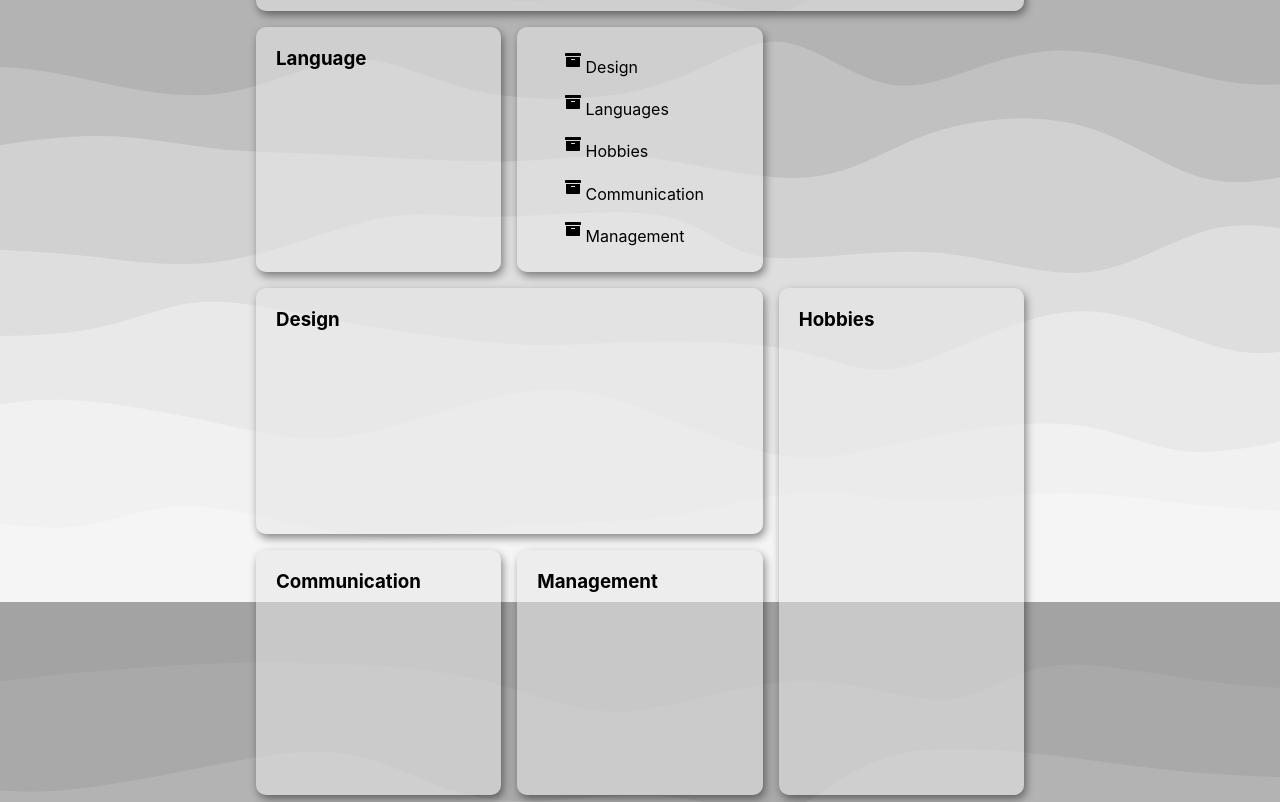
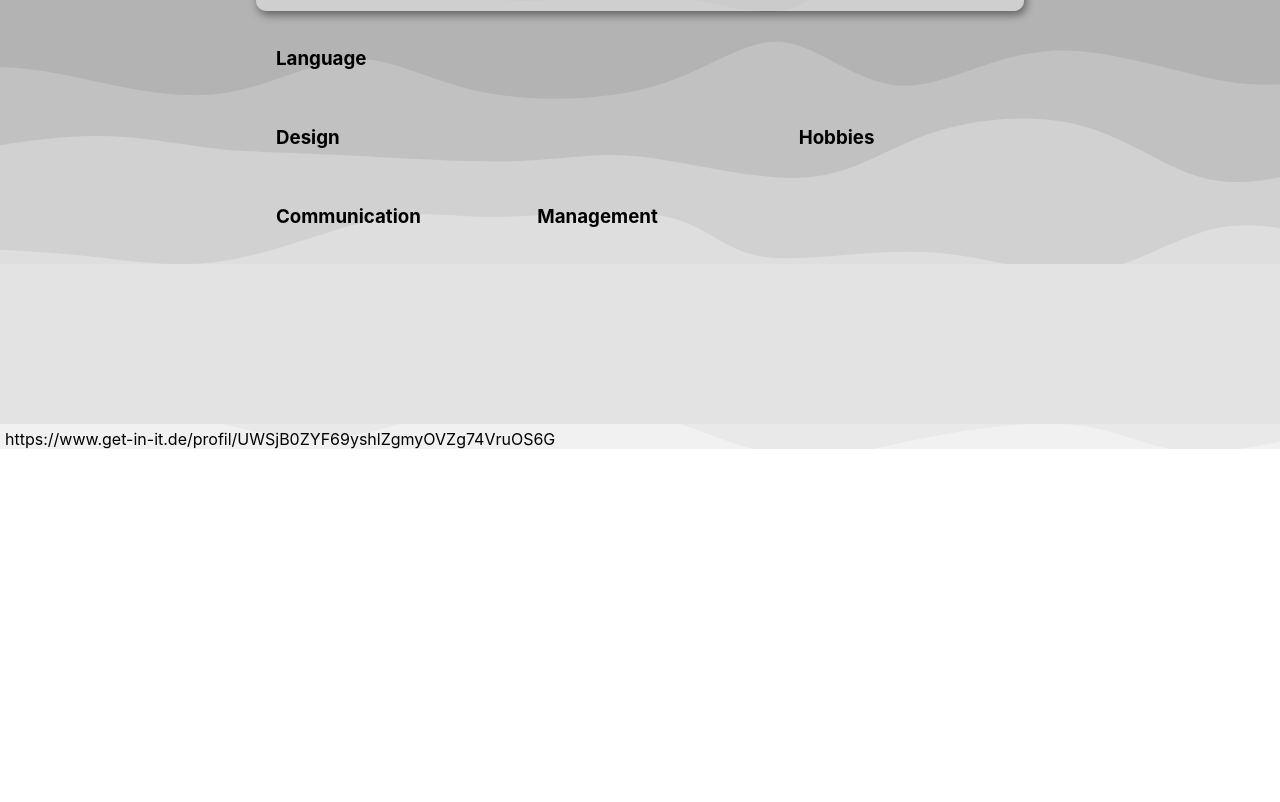
Before and after one commit to liamskydamien/me, a React (Create React App) app: page / in a window 1280 px wide. Shown: the part 1798-2600 px from the top of the page. After the commit the page ends 2252 px from the top, so only its background shows below. Built offline with nearby package versions, Linux system fonts and the light colour scheme.

Commit message:
Chaning some styles

```diff
--- a/src/Components/Skills/IconSkill.js
+++ /dev/null
@@ -1,8 +0,0 @@
-import styles from './IconSkill.module.css';
-const IconSkill = props =>{
-    return <div className={styles.wrapper}>
-        {props.icon}
-        <p>{props.name}</p>
-    </div>
-};
-export default IconSkill;
--- a/src/Components/Skills/IconSkill.module.css
+++ /dev/null
@@ -1,13 +0,0 @@
-.wrapper{
-    border-right: 15px;
-    padding: 2.5%;
-    margin: 1%;
-    display: flex;
-}
-
-.wrapper:hover{
-    z-index: 98;
-    cursor: pointer;
-    transform: scale(1.05);
-    transition: 250ms;
-}
--- a/src/Components/Skills/SkillCard.js
+++ /dev/null
@@ -1,16 +0,0 @@
-import Card from "../../UI/Card/Card";
-import IconSkill from "./IconSkill";
-
-const SkillCard = props => {
-    return <Card>
-        <h3>{props.h}</h3>
-        <ul>
-            {
-                props.items.map((item, id) => {
-                return <IconSkill key={id} icon={item.icon} name={item.title}/>})
-            }
-        </ul>
-    </Card>
-
-};
-export default SkillCard;
--- a/src/Components/Skills/Skills.js
+++ b/src/Components/Skills/Skills.js
@@ -3,53 +3,25 @@ import styles from "./Skills.module.css";
 import SkillCard from "./SkillCard";
 import {FaArchive} from "react-icons/fa";
 const Skills = () => {
-    const skills = [
-        {
-            id: 1,
-            title: "Design",
-            icon: <FaArchive/>
-        },
-        {
-            id: 2,
-            title: "Languages",
-            icon: <FaArchive/>,
-        },
-        {
-            id: 3,
-            title: "Hobbies",
-            icon: <FaArchive/>
-        },
-        {
-            id: 4,
-            title: "Communication",
-            icon: <FaArchive/>,
-        },
-        {
-            id: 5,
-            title: "Management",
-            icon: <FaArchive/>,
-        }
-    ]
     return <div className={styles.layout}>
         <Card className={styles.header}>
             <h2>Skills</h2>
         </Card>
-        <SkillCard items={skills}/>
-        <Card className={styles.design}>
+        <div className={styles.design}>
             <h3>Design</h3>
-        </Card>
-        <Card className={styles.languages}>
+        </div>
+        <div className={styles.languages}>
             <h3>Language</h3>
-        </Card>
-        <Card className={styles.hobbies}>
+        </div>
+        <div className={styles.hobbies}>
             <h3>Hobbies</h3>
-        </Card>
-        <Card className={styles.communication}>
+        </div>
+        <div className={styles.communication}>
             <h3>Communication</h3>
-        </Card>
-        <Card className={styles.management}>
+        </div>
+        <div className={styles.management}>
             <h3>Management</h3>
-        </Card>
+        </div>
     </div>
 }
 export default Skills;
```
